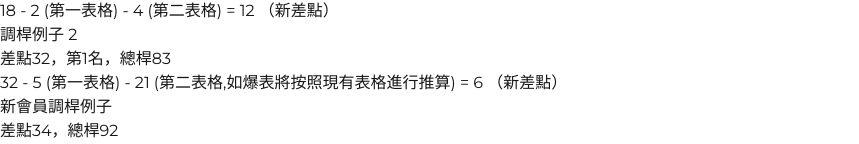
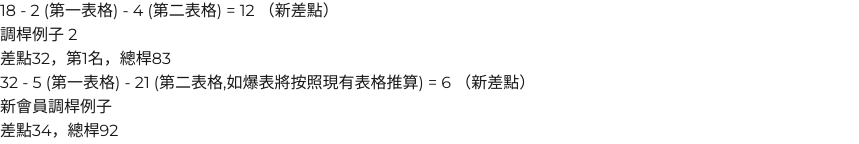
Before and after one commit to cwon07/theonegolf, a Next.js app: page /handicap in a window 1280 px wide. Shown: the part 796-940 px from the top of the page, without its empty margins (0-859 px from the left). Built offline with nearby package versions, Linux system fonts and the light colour scheme.

Commit message:
fixed a typo

```diff
--- a/src/app/handicap/page.tsx
+++ b/src/app/handicap/page.tsx
@@ -232,7 +232,7 @@ export default function Home() {
               <li className="text-black bg-gray-100 p-4 rounded-md shadow-md">
                 <p className="text-blue-500"> 調桿例子 2</p>
                 <p>差點32，第1名，總桿83</p>
-                <p>32 - 5 (第一表格) - 21 (第二表格,如爆表將按照現有表格進行推算) = 6 （新差點）</p>
+                <p>32 - 5 (第一表格) - 21 (第二表格,如爆表將按照現有表格推算) = 6 （新差點）</p>
               </li>
               <li className="text-black bg-gray-100 p-4 rounded-md shadow-md">
                 <p className="text-blue-500"> 新會員調桿例子</p>
```
